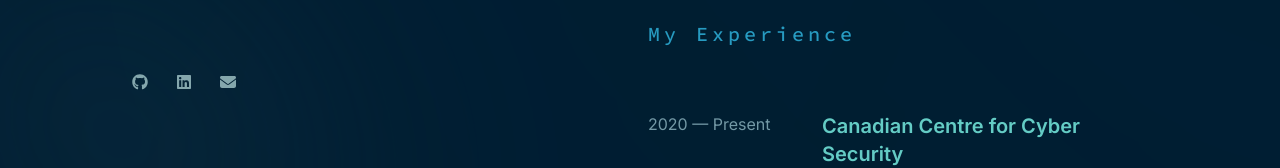
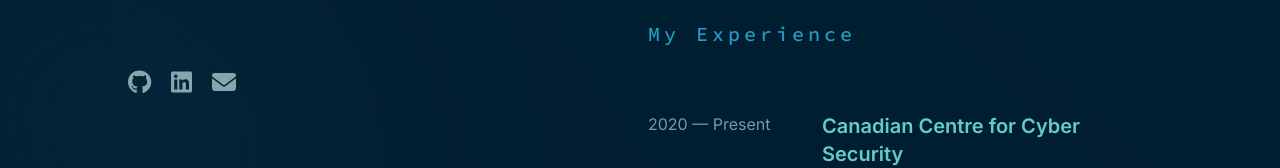
Before and after one commit to jwmdykes/portfolio-website, a Next.js app: page / in a window 1280 px wide. Shown: the part 610-778 px from the top of the page. Built offline with nearby package versions, Linux system fonts and the light colour scheme.

Commit message:
fix socials icons size

```diff
--- a/src/app/page.tsx
+++ b/src/app/page.tsx
@@ -10,7 +10,6 @@
 import { faArrowRight, faEnvelope } from '@fortawesome/free-solid-svg-icons';
 import { faGithub, faLinkedin } from '@fortawesome/free-brands-svg-icons';
 import { useState, useEffect, useRef, useCallback} from 'react';
-import { act } from 'react-dom/test-utils';
 
 export default function Home() {
   const [activeSection, setActiveSection] = useState('about');
@@ -84,7 +83,7 @@
                   >
                     <FontAwesomeIcon
                       icon={faGithub}
-                      width={24}
+                      size='xl'
                       aria-hidden='true'
                     />
                   </a>
@@ -98,7 +97,7 @@
                   >
                     <FontAwesomeIcon
                       icon={faLinkedin}
-                      width={24}
+                      size='xl'
                       aria-hidden='true'
                     />
                   </a>
@@ -107,7 +106,7 @@
                   <a href='mailto:98johndykes@gmail.com' aria-label='Email'>
                     <FontAwesomeIcon
                       icon={faEnvelope}
-                      width={24}
+                      size='xl'
                       aria-hidden='true'
                     />
                   </a>
```
